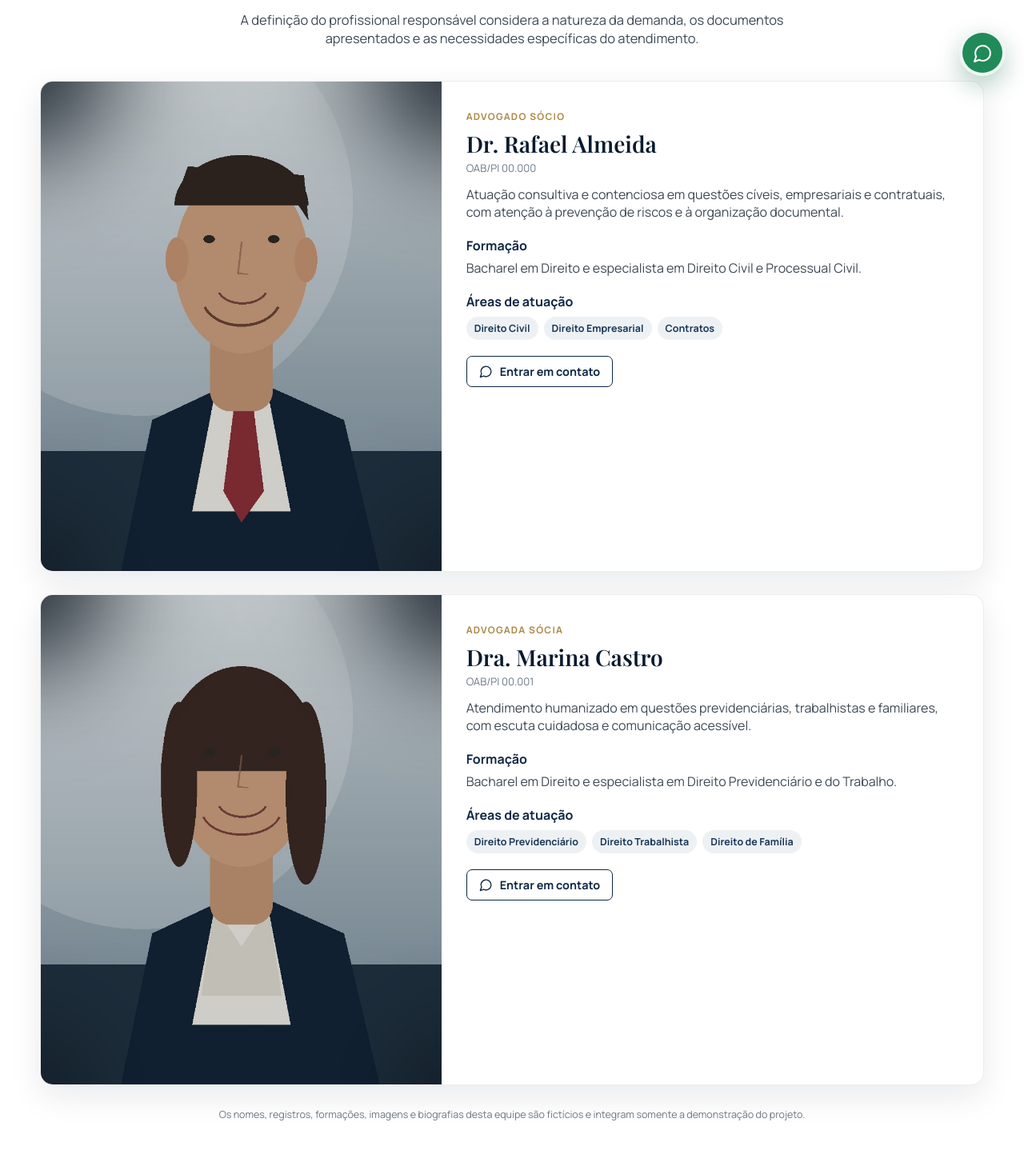
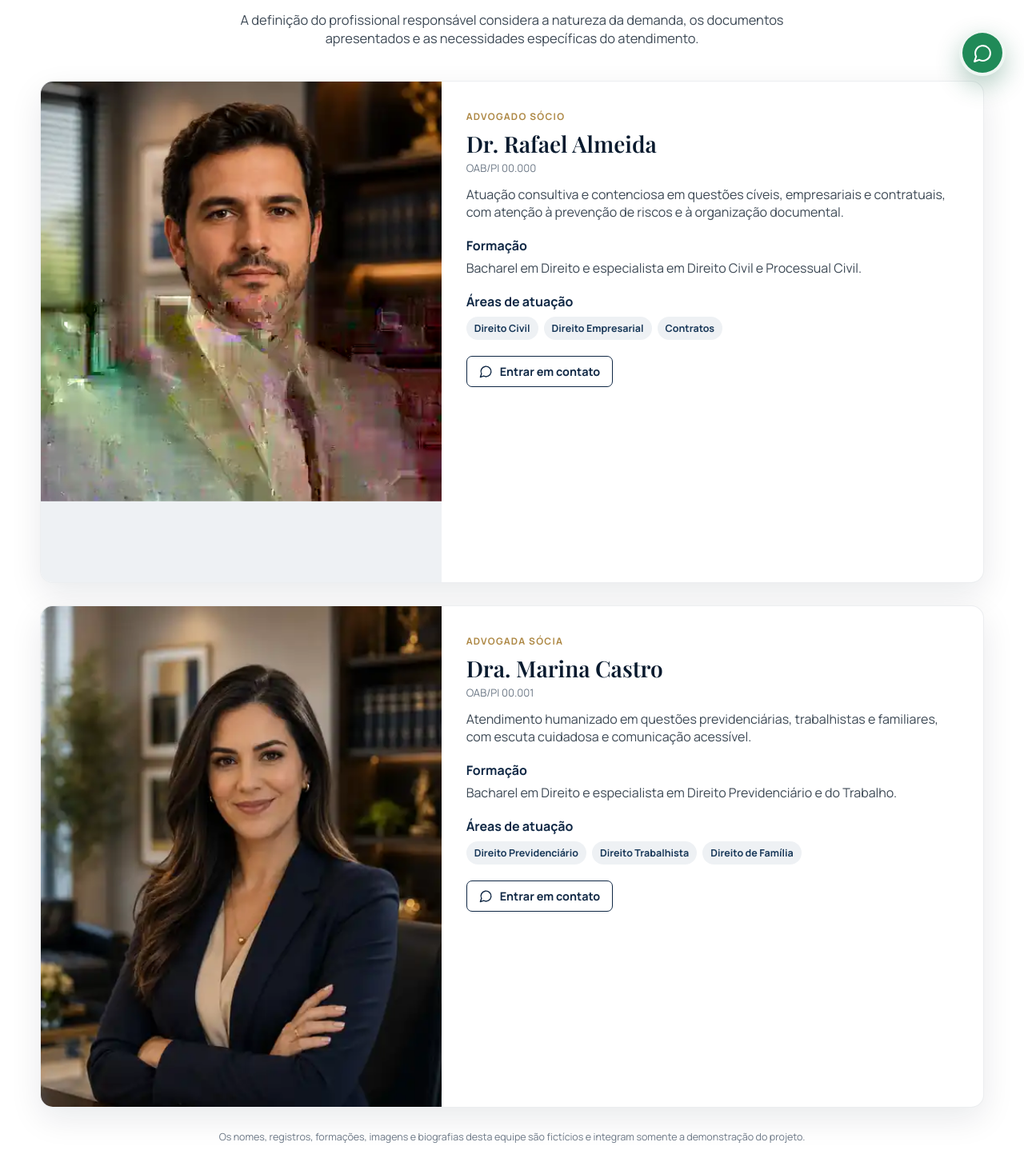
Before and after one commit to RicardoRibeiro-Prof/almeida-castro-advocacia, a React (Vite) app: page /equipe in a window 1280 px wide. Shown: the part 682-2130 px from the top of the page at 80% size. Built offline with nearby package versions, Linux system fonts and the light colour scheme.

Commit message:
Usa novos retratos profissionais da equipe

```diff
--- a/src/data/team.js
+++ b/src/data/team.js
@@ -5,8 +5,8 @@ export const teamMembers = [
     name: 'Dr. Rafael Almeida',
     role: 'Advogado sócio',
     oab: 'OAB/PI 00.000',
-    image: asset('team-rafael.jpg'),
-    imageAlt: 'Retrato profissional demonstrativo de Rafael Almeida',
+    image: asset('team-rafael.svg'),
+    imageAlt: 'Retrato profissional demonstrativo de Rafael Almeida em ambiente jurídico',
     bio: 'Atuação consultiva e contenciosa em questões cíveis, empresariais e contratuais, com atenção à prevenção de riscos e à organização documental.',
     education: 'Bacharel em Direito e especialista em Direito Civil e Processual Civil.',
     areas: ['Direito Civil', 'Direito Empresarial', 'Contratos'],
@@ -15,8 +15,8 @@ export const teamMembers = [
     name: 'Dra. Marina Castro',
     role: 'Advogada sócia',
     oab: 'OAB/PI 00.001',
-    image: asset('team-marina.jpg'),
-    imageAlt: 'Retrato profissional demonstrativo de Marina Castro',
+    image: asset('team-marina.svg'),
+    imageAlt: 'Retrato profissional demonstrativo de Marina Castro em ambiente jurídico',
     bio: 'Atendimento humanizado em questões previdenciárias, trabalhistas e familiares, com escuta cuidadosa e comunicação acessível.',
     education: 'Bacharel em Direito e especialista em Direito Previdenciário e do Trabalho.',
     areas: ['Direito Previdenciário', 'Direito Trabalhista', 'Direito de Família'],
```
